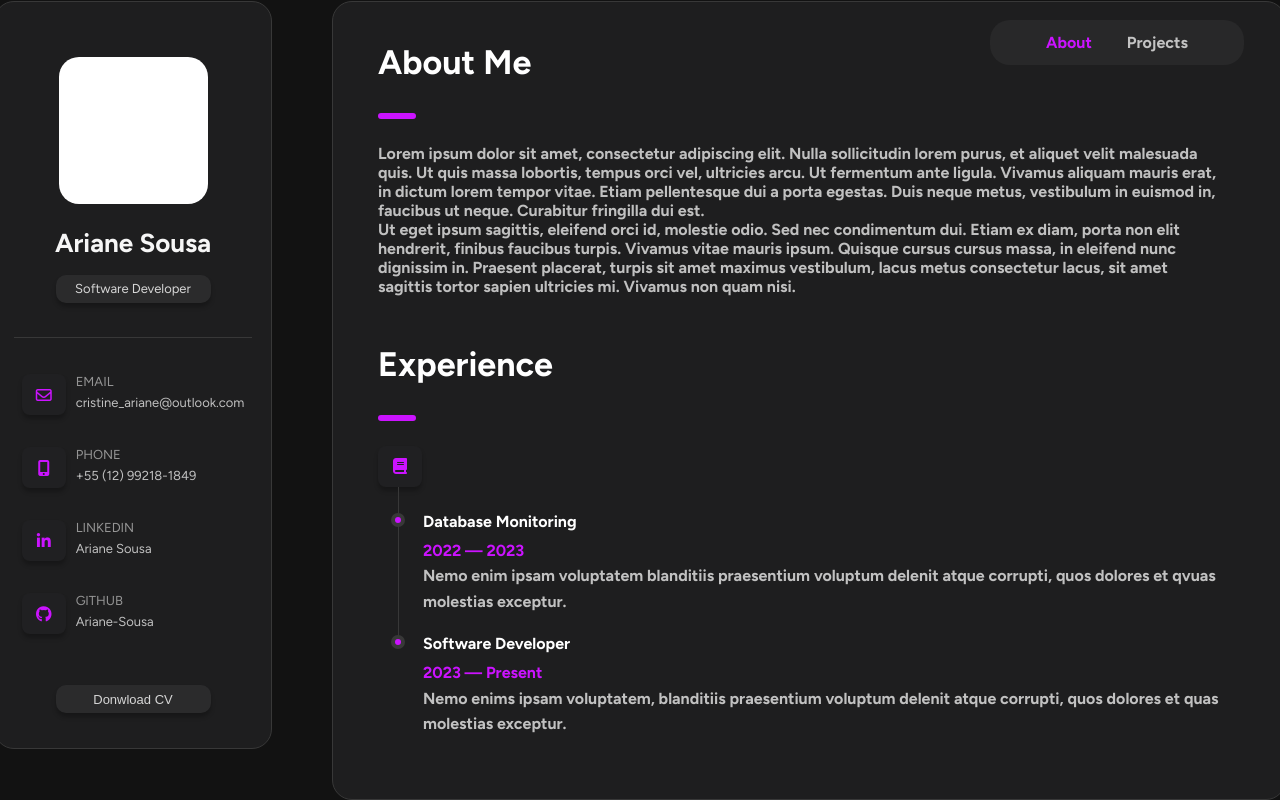
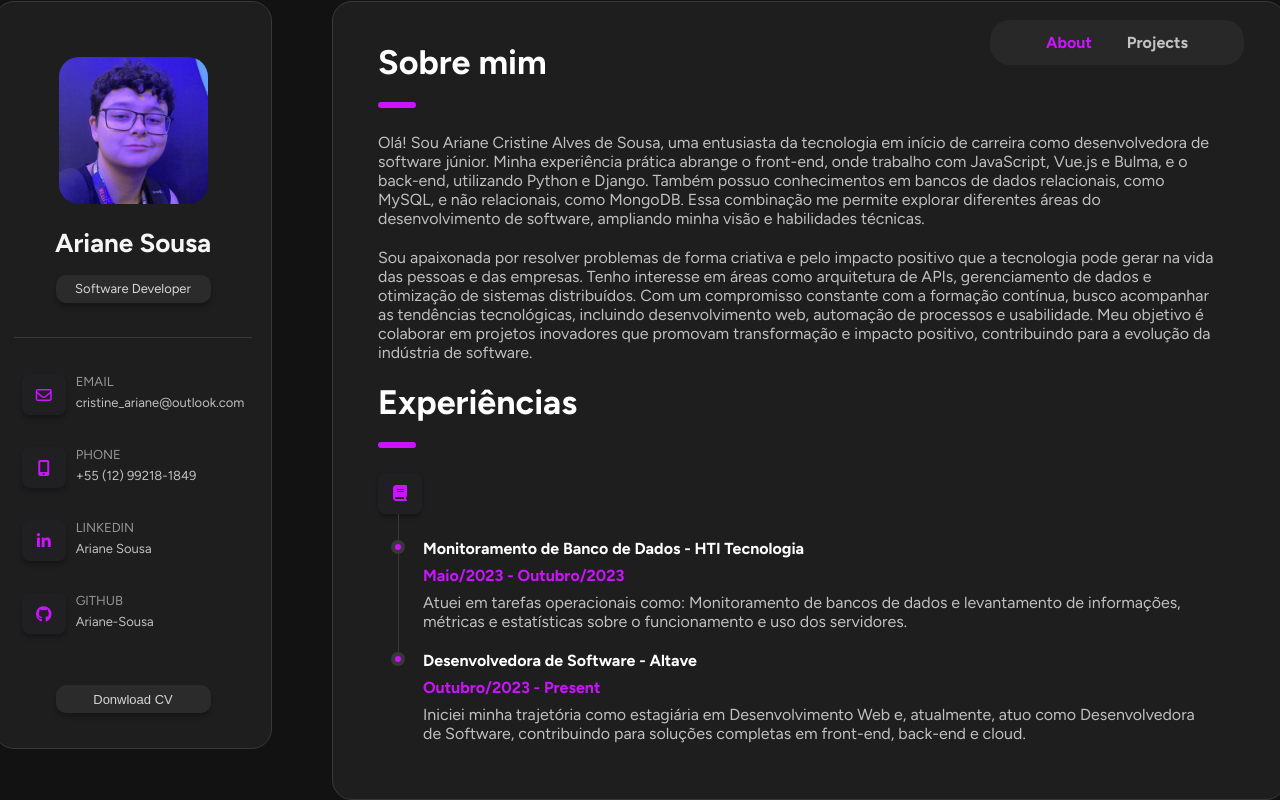
Before and after one commit to Ariane-Sousa/redesign-portfolio, a Vue app in the folder portfolio/: page / in a window 1280 px wide. Built offline with nearby package versions, Linux system fonts and the light colour scheme.

Commit message:
chore: add info about and experience

```diff
--- a/portfolio/src/assets/base.css
+++ b/portfolio/src/assets/base.css
@@ -41,7 +41,6 @@ header {
   display: flex;
   gap: 3.75rem;
 }
-
 
 nav {
   display: flex;
--- a/portfolio/src/styles/views/about.css
+++ b/portfolio/src/styles/views/about.css
@@ -29,7 +29,7 @@ li {
     height: 6px;
     background-color: var(--color-text-primary);
     border-radius: 5px;
-    margin-top: 1.875rem;
+    margin-top: 1.2rem;
     margin-bottom: 1.563rem;
 }
 
@@ -37,11 +37,11 @@ li {
     max-width: 52.438rem;
     color: var(--color-text-info-contacts);
     font-size: 1rem;
-    font-weight: bold;
+    font-weight: medium;
 }
 
-.container-experience {
-    margin-top: 3rem;
+.about-content p {
+    margin-bottom: 1.25rem;
 }
 
 .icon-box {
@@ -73,21 +73,24 @@ li {
     margin-left: 45px;
 }
 
-.timeline-item { position: relative; }
+.timeline-item {
+    position: relative;
+}
 
-.timeline-item:not(:last-child) { margin-bottom: 20px; }
+.timeline-item:not(:last-child) {
+    margin-bottom: 20px;
+}
 
 .timeline-item-title {
     font-size: 1rem;
     font-weight: bold;
     color: var(--color-text-title-about);
-    margin-bottom: 7px;
+    margin-bottom: 8px;
 }
 
 .timeline-list span {
     color: var(--color-text-primary);
     font-weight: bold;
-    line-height: 1.6;
 }
 
 .timeline-item:not(:last-child)::before {
@@ -114,6 +117,7 @@ li {
 
 .timeline-text {
     color: var(--color-text-experience);
-    font-weight: bold;
-    line-height: 1.6;
+    font-weight: medium;
+    max-width: 49rem;
+    margin-top: 8px;
 }
--- a/portfolio/src/styles/views/info.css
+++ b/portfolio/src/styles/views/info.css
@@ -22,6 +22,12 @@
     width: 9.313rem;
     height: 9.188rem;
     border-radius: 20px;
+    overflow: hidden;
+}
+.info-img img {
+    width: 100%;
+    height: 100%;
+    object-fit: cover;
 }
 
 .info-name {
--- a/portfolio/src/views/About.vue
+++ b/portfolio/src/views/About.vue
@@ -2,21 +2,24 @@
   <div class="section-about">
     <div class="container-about">
       <div class="about-title">
-        About Me
+        Sobre mim
       </div>
       <div class="line-title"></div>
       <div class="about-content">
-        <p>Lorem ipsum dolor sit amet, consectetur adipiscing elit. Nulla sollicitudin lorem purus, et aliquet velit malesuada quis. Ut quis massa lobortis, tempus orci vel, ultricies arcu. Ut fermentum ante ligula. Vivamus aliquam mauris erat, in dictum lorem tempor vitae. Etiam pellentesque dui a porta egestas. Duis neque metus, vestibulum in euismod in, faucibus ut neque. Curabitur fringilla dui est.</p>
-        <p>Ut eget ipsum sagittis, eleifend orci id, molestie odio. Sed nec condimentum dui. Etiam ex diam, porta non elit hendrerit, finibus faucibus turpis. Vivamus vitae mauris ipsum. Quisque cursus cursus massa, in eleifend nunc dignissim in. Praesent placerat, turpis sit amet maximus vestibulum, lacus metus consectetur lacus, sit amet sagittis tortor sapien ultricies mi. Vivamus non quam nisi.</p>
+        <p>
+          Olá! Sou Ariane Cristine Alves de Sousa, uma entusiasta da tecnologia em início de carreira como desenvolvedora de software júnior. Minha experiência prática abrange o front-end, onde trabalho com JavaScript, Vue.js e Bulma, e o back-end, utilizando Python e Django. Também possuo conhecimentos em bancos de dados relacionais, como MySQL, e não relacionais, como MongoDB. Essa combinação me permite explorar diferentes áreas do desenvolvimento de software, ampliando minha visão e habilidades técnicas.
+        </p>
+        <p>
+          Sou apaixonada por resolver problemas de forma criativa e pelo impacto positivo que a tecnologia pode gerar na vida das pessoas e das empresas. Tenho interesse em áreas como arquitetura de APIs, gerenciamento de dados e otimização de sistemas distribuídos. Com um compromisso constante com a formação contínua, busco acompanhar as tendências tecnológicas, incluindo desenvolvimento web, automação de processos e usabilidade. Meu objetivo é colaborar em projetos inovadores que promovam transformação e impacto positivo, contribuindo para a evolução da indústria de software.
+        </p>
       </div>
     </div>
     <div class="container-experience">
       <div class="about-title">
-        Experience
+        Experiências
       </div>
       <div class="line-title"></div>
       <section class="timeline">
-
         <div class="title-wrapper">
           <div class="icon-box">
             <i class="fa-solid fa-book"></i>
@@ -24,21 +27,17 @@
         </div>
         <ol class="timeline-list">
           <li class="timeline-item">
-        <h4 class="timeline-item-title">Database Monitoring</h4>
-        <span>2022 — 2023</span>
+            <h4 class="timeline-item-title">Monitoramento de Banco de Dados - HTI Tecnologia</h4>
+            <span>Maio/2023 - Outubro/2023</span>
             <p class="timeline-text">
-          Nemo enim ipsam voluptatem blanditiis praesentium voluptum delenit atque corrupti, quos dolores et qvuas
-          molestias
-          exceptur.
+              Atuei em tarefas operacionais como: Monitoramento de bancos de dados e levantamento de informações, métricas e estatísticas sobre o funcionamento e uso dos servidores.
             </p>
           </li>
           <li class="timeline-item">
-        <h4 class="timeline-item-title">Software Developer</h4>
-        <span>2023 — Present</span>
+            <h4 class="timeline-item-title">Desenvolvedora de Software - Altave</h4>
+            <span>Outubro/2023 - Present</span>
             <p class="timeline-text">
-          Nemo enims ipsam voluptatem, blanditiis praesentium voluptum delenit atque corrupti, quos dolores et
-          quas molestias
-          exceptur.
+              Iniciei minha trajetória como estagiária em Desenvolvimento Web e, atualmente, atuo como Desenvolvedora de Software, contribuindo para soluções completas em front-end, back-end e cloud.
             </p>
           </li>
         </ol>
--- a/portfolio/src/views/Info.vue
+++ b/portfolio/src/views/Info.vue
@@ -2,7 +2,7 @@
     <div class="container-info">
         <div class="personal-info">
             <div class="info-img">
-                <img src="" alt="">
+                <img src="@/assets/profile.jpg" alt="Foto de perfil">
             </div>
             <div class="info-name">
                 Ariane Sousa
```
Also changed, not shown: portfolio/src/assets/profile.jpg (added). Lines whose indentation alone changed are shown as unchanged.
